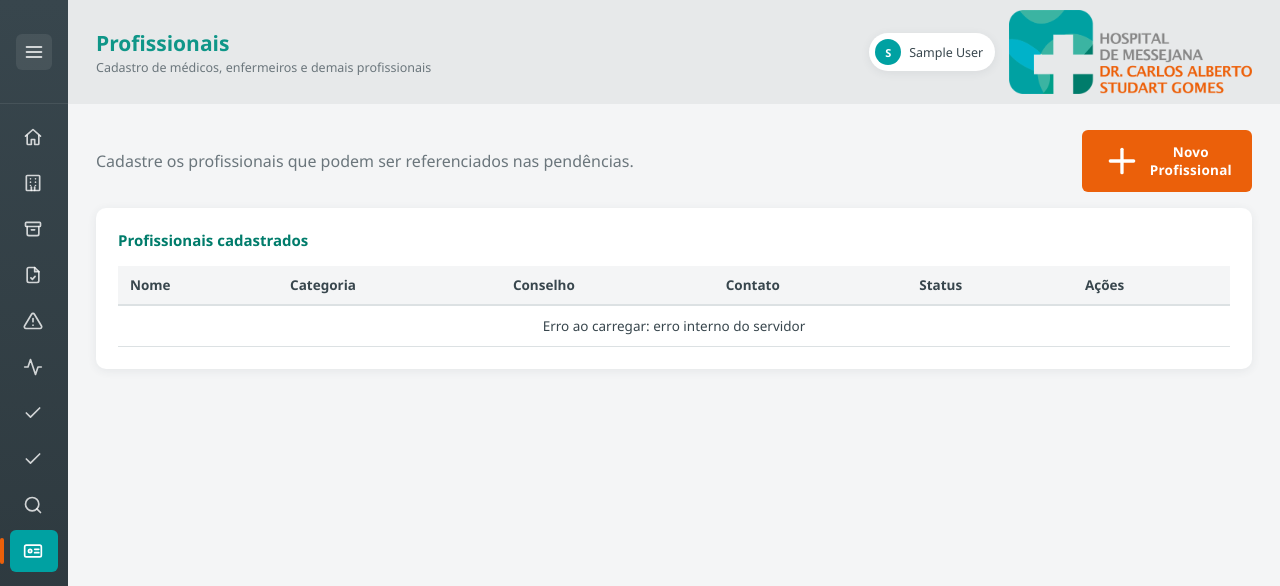
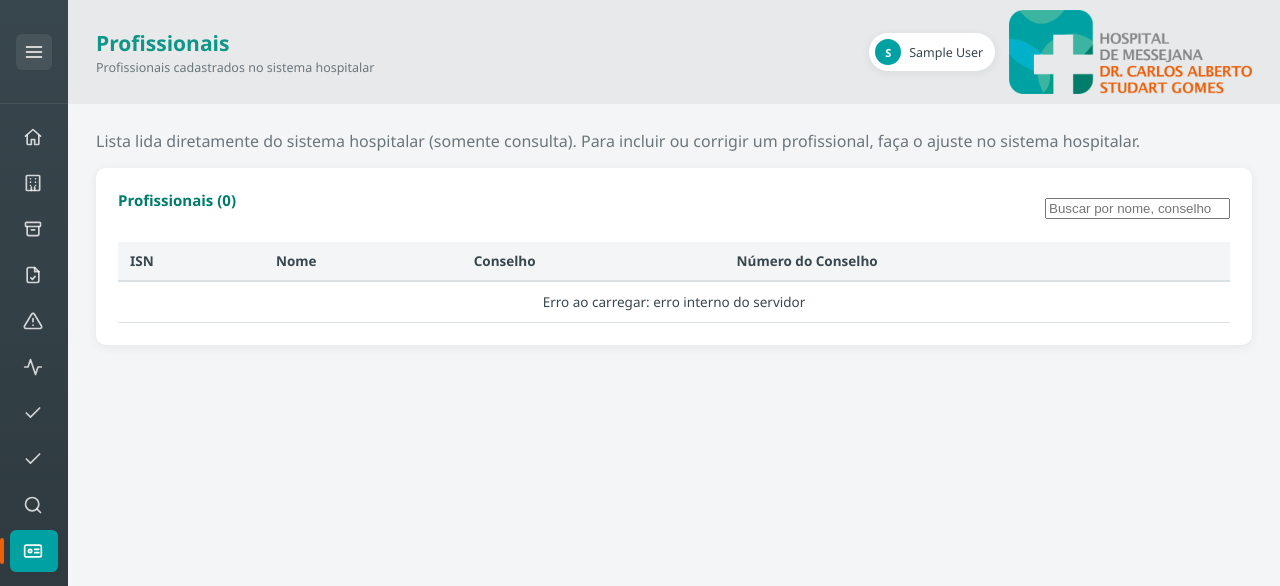
Before and after one commit to willerdantas/sop, a Flask app: page /profissionais in a window 1280 px wide. Shown: the top 586 px of the page. Run offline with Flask 3, Linux system fonts and the light colour scheme; the visitor is signed in with stand-in values (Sample User, id 1); parts of the project's set-up code (start-up, migrations or seed data) failed here and were passed over; some libraries are stand-ins or nearby versions.

Commit message:
configuração para ler os profissionais da tabela t_profissional

```diff
--- a/app.py
+++ b/app.py
@@ -185,6 +185,26 @@ def listar_unidades_integra():
            ORDER BY dsc_clinica"""
     )
     return [{"id": int(r["isn_clinica"]), "nome": r["dsc_clinica"]} for r in rows]
+
+
+def listar_profissionais_integra():
+    """Profissionais do sistema hospitalar (t_profissional), com o conselho
+    (t_conselho.cod_conselho), consultados ao vivo."""
+    rows = db.query_integra(
+        """SELECT p.isn_usuario, TRIM(p.dsc_usuario) AS nome, TRIM(p.num_conselho::text) AS num_conselho,
+                  TRIM(c.cod_conselho::text) AS conselho
+           FROM t_profissional p
+           LEFT JOIN t_conselho c ON c.isn_conselho = p.isn_conselho
+           WHERE COALESCE(TRIM(p.dsc_usuario), '') <> ''
+           ORDER BY 2"""
+    )
+    return [{"isn_profissional": r["isn_usuario"], "nome": r["nome"],
+             "conselho": r["conselho"], "numero_conselho": r["num_conselho"]} for r in rows]
+
+
+def nomes_profissionais_integra():
+    """Nomes distintos dos profissionais (busca no registro de pendencias)."""
+    return sorted({p["nome"] for p in listar_profissionais_integra()})
 
 
 def listar_unidades_locais_opcoes():
@@ -1011,7 +1031,7 @@ def register_routes(app):
         cids = listar_cids_internacao(isn_internacao)
 
         tipos = db.query("SELECT id, descricao, criticidade FROM tipos_pendencia WHERE ativo = TRUE ORDER BY descricao")
-        profissionais = db.query("SELECT nome FROM profissionais WHERE ativo = TRUE ORDER BY nome")
+        profissionais = [{"nome": n} for n in nomes_profissionais_integra()]
         return dict(
             prontuario=prontuario, tipos=tipos, profissionais=profissionais,
             isn_internacao=isn_internacao, historico_leitos=historico_leitos,
@@ -1591,8 +1611,10 @@ def register_routes(app):
             "SELECT 1 FROM tipos_pendencia WHERE id = %s AND ativo = TRUE", (tipo_pendencia_id,), fetchone=True
         ):
             return jsonify({"erro": "tipo de pendencia invalido"}), 400
-        if not db.query("SELECT 1 FROM profissionais WHERE nome = %s AND ativo = TRUE", (profissional,), fetchone=True):
-            return jsonify({"erro": "profissional nao cadastrado"}), 400
+        if not db.query_integra(
+            "SELECT 1 FROM t_profissional WHERE TRIM(dsc_usuario) = %s LIMIT 1", (profissional,), fetchone=True
+        ):
+            return jsonify({"erro": "profissional nao encontrado no sistema hospitalar"}), 400
 
         prontuario_row, erro = obter_prontuario_autorizado(prontuario_id)
         if erro:
@@ -1800,65 +1822,12 @@ def register_routes(app):
         return jsonify(atualizado)
 
     # -----------------------------------------------------------
-    # API - PROFISSIONAIS (CRUD)
+    # API - PROFISSIONAIS (somente leitura, do sistema hospitalar)
     # -----------------------------------------------------------
     @app.route("/api/profissionais", methods=["GET"])
     @login_required
     def api_listar_profissionais():
-        rows = db.query("SELECT * FROM profissionais ORDER BY nome")
-        return jsonify(decifrar_campos(rows, "telefone", "email"))
-
-    def campos_profissional(data):
-        """Valida o corpo de criar/editar profissional. Telefone e e-mail
-        (dados pessoais) sao gravados cifrados."""
-        uf = v.texto(data.get("uf_conselho"), "UF do conselho", 2)
-        return (
-            v.texto(data.get("nome"), "nome", 150, obrigatorio=True),
-            v.texto(data.get("categoria"), "categoria", 60, obrigatorio=True),
-            v.texto(data.get("conselho"), "conselho", 20),
-            v.texto(data.get("numero_conselho"), "numero do conselho", 30),
-            v.escolha(uf.upper() if uf else None, "UF do conselho", UFS),
-            cifrar_campo(v.texto(data.get("telefone"), "telefone", 20)),
-            cifrar_campo(v.email(data.get("email"))),
-            v.inteiro(data.get("isn_profissional"), "isn_profissional", minimo=1),
-            v.texto(data.get("cbo"), "CBO", 20),
-        )
-
-    @app.route("/api/profissionais", methods=["POST"])
-    @login_required
-    @perfil_required("admin")
-    def api_criar_profissional():
-        novo = db.execute(
-            """INSERT INTO profissionais
-                (nome, categoria, conselho, numero_conselho, uf_conselho, telefone, email,
-                 isn_profissional, cbo)
-               VALUES (%s,%s,%s,%s,%s,%s,%s,%s,%s) RETURNING *""",
-            campos_profissional(v.corpo_json())
-        )
-        return jsonify(decifrar_campos(novo, "telefone", "email")), 201
-
-    @app.route("/api/profissionais/<int:profissional_id>", methods=["PUT"])
-    @login_required
-    @perfil_required("admin")
-    def api_editar_profissional(profissional_id):
-        data = v.corpo_json()
-        atualizado = db.execute(
-            """UPDATE profissionais
-               SET nome=%s, categoria=%s, conselho=%s, numero_conselho=%s,
-                   uf_conselho=%s, telefone=%s, email=%s, isn_profissional=%s, cbo=%s, ativo=%s
-               WHERE id=%s RETURNING *""",
-            campos_profissional(data) + (v.booleano(data.get("ativo"), "ativo", True), profissional_id)
-        )
-        if not atualizado:
-            return jsonify({"erro": "profissional nao encontrado"}), 404
-        return jsonify(decifrar_campos(atualizado, "telefone", "email"))
-
-    @app.route("/api/profissionais/<int:profissional_id>", methods=["DELETE"])
-    @login_required
-    @perfil_required("admin")
-    def api_excluir_profissional(profissional_id):
-        db.execute("UPDATE profissionais SET ativo = FALSE WHERE id = %s", (profissional_id,))
-        return jsonify({"ok": True})
+        return jsonify(listar_profissionais_integra())
 
     # -----------------------------------------------------------
     # API - PROCEDIMENTOS SIGTAP (catalogo, CRUD)
--- a/db.py
+++ b/db.py
@@ -23,7 +23,7 @@ from config import SCHEMA_VALIDO
 TABELAS_INTEGRA = (
     "t_clinica", "t_enfermaria", "t_leito", "t_internacao", "t_internacao_leito",
     "t_paciente", "t_destino", "t_exame", "t_exame_solic", "t_admissao", "t_cid10",
-    "t_internacao_alta", "t_motivo_alta",
+    "t_internacao_alta", "t_motivo_alta", "t_profissional", "t_conselho",
 )
 
 _pool = None
--- a/sql/permissoes.sql
+++ b/sql/permissoes.sql
@@ -67,5 +67,5 @@ GRANT SELECT ON
     integra_local.t_internacao, integra_local.t_internacao_leito, integra_local.t_paciente,
     integra_local.t_destino, integra_local.t_exame, integra_local.t_exame_solic,
     integra_local.t_admissao, integra_local.t_cid10, integra_local.t_internacao_alta,
-    integra_local.t_motivo_alta
+    integra_local.t_motivo_alta, integra_local.t_profissional, integra_local.t_conselho
 TO sop_leitura;
--- a/static/js/main.js
+++ b/static/js/main.js
@@ -289,20 +289,25 @@ function configurarBuscaProfissional() {
 
   inputBusca.addEventListener("input", () => {
     inputSelecionado.value = "";
-    const valor = inputBusca.value.trim().toLowerCase();
+    // Sem acento e sem diferenciar maiusculas; a lista vem do sistema
+    // hospitalar e pode ter milhares de nomes, entao mostra so os primeiros.
+    const semAcento = (t) => t.normalize("NFD").replace(/[\u0300-\u036f]/g, "").toLowerCase();
+    const valor = semAcento(inputBusca.value.trim());
     if (!valor) {
       resultados.innerHTML = "";
       return;
     }
-    const encontrados = PROFISSIONAIS_CADASTRADOS.filter((nome) => nome.toLowerCase().includes(valor));
+    const encontrados = PROFISSIONAIS_CADASTRADOS.filter((nome) => semAcento(nome).includes(valor));
     if (!encontrados.length) {
       resultados.innerHTML = `<div>Nenhum profissional encontrado.</div>`;
       return;
     }
-    resultados.innerHTML = encontrados.map((nome) => `
+    const MAXIMO = 30;
+    resultados.innerHTML = encontrados.slice(0, MAXIMO).map((nome) => `
       <div style="padding:6px 0; cursor:pointer; border-bottom:1px solid var(--cor-borda);"
            onclick="selecionarProfissional(${argJs(nome)})">${esc(nome)}</div>
-    `).join("");
+    `).join("") + (encontrados.length > MAXIMO
+      ? `<div>Mais ${encontrados.length - MAXIMO} resultado(s): continue digitando para refinar.</div>` : "");
   });
 }
 
--- a/static/js/profissionais.js
+++ b/static/js/profissionais.js
@@ -1,88 +1,52 @@
 /**
- * profissionais.js - CRUD simples de profissionais
+ * profissionais.js - consulta dos profissionais do sistema hospitalar
+ * (t_profissional), somente leitura, com busca local.
  */
+
+const LIMITE_LINHAS = 500;
+let PROFISSIONAIS = [];
 
 document.addEventListener("DOMContentLoaded", () => {
   carregar();
-
-  document.getElementById("btn-novo-profissional").addEventListener("click", () => {
-    document.getElementById("form-profissional").reset();
-    document.getElementById("form-profissional").querySelector('[name="id"]').value = "";
-    document.getElementById("titulo-modal-profissional").textContent = "Novo Profissional";
-    abrirModal("modal-profissional");
-  });
-
-  document.getElementById("form-profissional").addEventListener("submit", async (ev) => {
-    ev.preventDefault();
-    const form = ev.target;
-    const dados = Object.fromEntries(new FormData(form).entries());
-    const id = dados.id;
-    delete dados.id;
-    dados.ativo = true;
-    if (dados.uf_conselho) dados.uf_conselho = dados.uf_conselho.toUpperCase();
-
-    try {
-      if (id) {
-        await apiFetch(`/api/profissionais/${id}`, { method: "PUT", body: JSON.stringify(dados) });
-      } else {
-        await apiFetch("/api/profissionais", { method: "POST", body: JSON.stringify(dados) });
-      }
-      fecharModal("modal-profissional");
-      carregar();
-    } catch (e) {
-      alert(e.message);
-    }
-  });
+  document.getElementById("busca-profissional").addEventListener("input", renderizar);
 });
 
 async function carregar() {
   const tbody = document.getElementById("tbody-profissionais");
   try {
-    const lista = await apiFetch("/api/profissionais");
-    if (!lista.length) {
-      tbody.innerHTML = `<tr><td colspan="6" class="vazio-estado">Nenhum profissional cadastrado.</td></tr>`;
-      return;
-    }
-    tbody.innerHTML = lista.map((p) => `
-      <tr>
-        <td><strong>${esc(p.nome)}</strong></td>
-        <td>${esc(p.categoria)}</td>
-        <td>${p.conselho ? esc(`${p.conselho} ${p.numero_conselho || ""}${p.uf_conselho ? "/" + p.uf_conselho : ""}`) : "-"}</td>
-        <td>${esc([p.telefone, p.email].filter(Boolean).join(" · ")) || "-"}</td>
-        <td>${p.ativo ? '<span class="badge badge-ok">Ativo</span>' : '<span class="badge badge-pendencia">Inativo</span>'}</td>
-        <td class="acoes-linha">
-          <button class="btn btn-outline btn-sm" onclick='editarProfissional(${argJs(p)})'>Editar</button>
-          <button class="btn btn-perigo btn-sm" onclick="excluirProfissional(${esc(p.id)})">Desativar</button>
-        </td>
-      </tr>
-    `).join("");
+    PROFISSIONAIS = await apiFetch("/api/profissionais");
+    renderizar();
   } catch (e) {
-    tbody.innerHTML = `<tr><td colspan="6" class="vazio-estado">Erro ao carregar: ${esc(e.message)}</td></tr>`;
+    tbody.innerHTML = `<tr><td colspan="4" class="vazio-estado">Erro ao carregar: ${esc(e.message)}</td></tr>`;
   }
 }
 
-function editarProfissional(profissional) {
-  const form = document.getElementById("form-profissional");
-  form.querySelector('[name="id"]').value = profissional.id;
-  form.querySelector('[name="nome"]').value = profissional.nome || "";
-  form.querySelector('[name="categoria"]').value = profissional.categoria || "";
-  form.querySelector('[name="conselho"]').value = profissional.conselho || "";
-  form.querySelector('[name="numero_conselho"]').value = profissional.numero_conselho || "";
-  form.querySelector('[name="uf_conselho"]').value = profissional.uf_conselho || "";
-  form.querySelector('[name="telefone"]').value = profissional.telefone || "";
-  form.querySelector('[name="email"]').value = profissional.email || "";
-  form.querySelector('[name="isn_profissional"]').value = profissional.isn_profissional || "";
-  form.querySelector('[name="cbo"]').value = profissional.cbo || "";
-  document.getElementById("titulo-modal-profissional").textContent = "Editar Profissional";
-  abrirModal("modal-profissional");
+function normalizar(texto) {
+  return String(texto || "").normalize("NFD").replace(/[\u0300-\u036f]/g, "").toLowerCase();
 }
 
-async function excluirProfissional(id) {
-  if (!confirm("Desativar este profissional?")) return;
-  try {
-    await apiFetch(`/api/profissionais/${id}`, { method: "DELETE" });
-    carregar();
-  } catch (e) {
-    alert(e.message);
+function renderizar() {
+  const tbody = document.getElementById("tbody-profissionais");
+  const termo = normalizar(document.getElementById("busca-profissional").value.trim());
+  const filtrados = termo
+    ? PROFISSIONAIS.filter((p) => normalizar(`${p.nome} ${p.conselho || ""} ${p.numero_conselho || ""}`).includes(termo))
+    : PROFISSIONAIS;
+  document.getElementById("total-profissionais").textContent = filtrados.length;
+
+  if (!filtrados.length) {
+    tbody.innerHTML = `<tr><td colspan="4" class="vazio-estado">Nenhum profissional encontrado.</td></tr>`;
+    return;
   }
+  const linhas = filtrados.slice(0, LIMITE_LINHAS).map((p) => `
+    <tr>
+      <td>${esc(p.isn_profissional ?? "-")}</td>
+      <td><strong>${esc(p.nome)}</strong></td>
+      <td>${esc(p.conselho || "-")}</td>
+      <td>${esc(p.numero_conselho || "-")}</td>
+    </tr>
+  `).join("");
+  const aviso = filtrados.length > LIMITE_LINHAS
+    ? `<tr><td colspan="4" class="vazio-estado">Mostrando ${LIMITE_LINHAS} de ${filtrados.length}. Use a busca para refinar.</td></tr>`
+    : "";
+  tbody.innerHTML = linhas + aviso;
 }
--- a/templates/profissionais.html
+++ b/templates/profissionais.html
@@ -1,108 +1,35 @@
 {% extends "base.html" %}
-{% import "_icons.html" as icons %}
 {% block titulo %}Profissionais{% endblock %}
 {% block titulo_pagina %}Profissionais{% endblock %}
-{% block subtitulo_pagina %}Cadastro de médicos, enfermeiros e demais profissionais{% endblock %}
+{% block subtitulo_pagina %}Profissionais cadastrados no sistema hospitalar{% endblock %}
 
 {% block conteudo %}
 <div class="flex-entre mb-16">
-  <p class="texto-suave">Cadastre os profissionais que podem ser referenciados nas pendências.</p>
-  <button class="btn btn-laranja" id="btn-novo-profissional" type="button">
-    {{ icons.icone('plus') }} Novo Profissional
-  </button>
+  <p class="texto-suave">
+    Lista lida diretamente do sistema hospitalar (somente consulta). Para incluir ou
+    corrigir um profissional, faça o ajuste no sistema hospitalar.
+  </p>
 </div>
 
 <div class="card-branco">
-  <h3>Profissionais cadastrados</h3>
+  <div class="flex-entre mb-16">
+    <h3>Profissionais (<span id="total-profissionais">0</span>)</h3>
+    <input type="search" id="busca-profissional" placeholder="Buscar por nome, conselho ou número" autocomplete="off" style="max-width:320px;">
+  </div>
   <div class="tabela-wrap">
     <table class="tabela-padrao">
       <thead>
         <tr>
+          <th>ISN</th>
           <th>Nome</th>
-          <th>Categoria</th>
           <th>Conselho</th>
-          <th>Contato</th>
-          <th>Status</th>
-          <th>Ações</th>
+          <th>Número do Conselho</th>
         </tr>
       </thead>
       <tbody id="tbody-profissionais">
-        <tr><td colspan="6" class="vazio-estado">Carregando...</td></tr>
+        <tr><td colspan="4" class="vazio-estado">Carregando...</td></tr>
       </tbody>
     </table>
-  </div>
-</div>
-
-<div class="modal-fundo" id="modal-profissional">
-  <div class="modal-caixa">
-    <button class="modal-fechar" data-fechar-modal="modal-profissional">{{ icons.icone('x') }}</button>
-    <h3 id="titulo-modal-profissional">Novo Profissional</h3>
-    <form id="form-profissional">
-      <input type="hidden" name="id">
-      <div class="form-grid">
-        <div class="campo" style="grid-column: 1 / -1;">
-          <label>Nome *</label>
-          <input type="text" name="nome" required>
-        </div>
-        <div class="campo">
-          <label>Categoria *</label>
-          <select name="categoria" required>
-            <option value="">Selecione</option>
-            <option value="Medico">Médico</option>
-            <option value="Enfermeiro">Enfermeiro</option>
-            <option value="Tecnico de Enfermagem">Técnico de Enfermagem</option>
-            <option value="Fisioterapeuta">Fisioterapeuta</option>
-            <option value="Nutricionista">Nutricionista</option>
-            <option value="Farmaceutico">Farmacêutico</option>
-            <option value="Psicologo">Psicólogo</option>
-            <option value="Assistente Social">Assistente Social</option>
-            <option value="Outro">Outro</option>
-          </select>
-        </div>
-        <div class="campo">
-          <label>Conselho</label>
-          <select name="conselho">
-            <option value="">Selecione</option>
-            <option value="CRM">CRM</option>
-            <option value="COREN">COREN</option>
-            <option value="CREFITO">CREFITO</option>
-            <option value="CRN">CRN</option>
-            <option value="CRF">CRF</option>
-            <option value="CRP">CRP</option>
-            <option value="CRESS">CRESS</option>
-            <option value="Outro">Outro</option>
-          </select>
-        </div>
-        <div class="campo">
-          <label>Número do Conselho</label>
-          <input type="text" name="numero_conselho" placeholder="Ex: 123456">
-        </div>
-        <div class="campo">
-          <label>UF do Conselho</label>
-          <input type="text" name="uf_conselho" maxlength="2" placeholder="Ex: SP" style="text-transform:uppercase;">
-        </div>
-        <div class="campo">
-          <label>Telefone</label>
-          <input type="text" name="telefone" placeholder="(00) 00000-0000">
-        </div>
-        <div class="campo">
-          <label>E-mail</label>
-          <input type="email" name="email">
-        </div>
-        <div class="campo">
-          <label>ISN Profissional</label>
-          <input type="text" name="isn_profissional" placeholder="isn_profissional no sistema hospitalar">
-        </div>
-        <div class="campo">
-          <label>CBO</label>
-          <input type="text" name="cbo" placeholder="Classificação Brasileira de Ocupações">
-        </div>
-      </div>
-      <div class="form-acoes">
-        <button type="button" class="btn btn-ghost" data-fechar-modal="modal-profissional">Cancelar</button>
-        <button type="submit" class="btn btn-primario">Salvar</button>
-      </div>
-    </form>
   </div>
 </div>
 {% endblock %}
```
